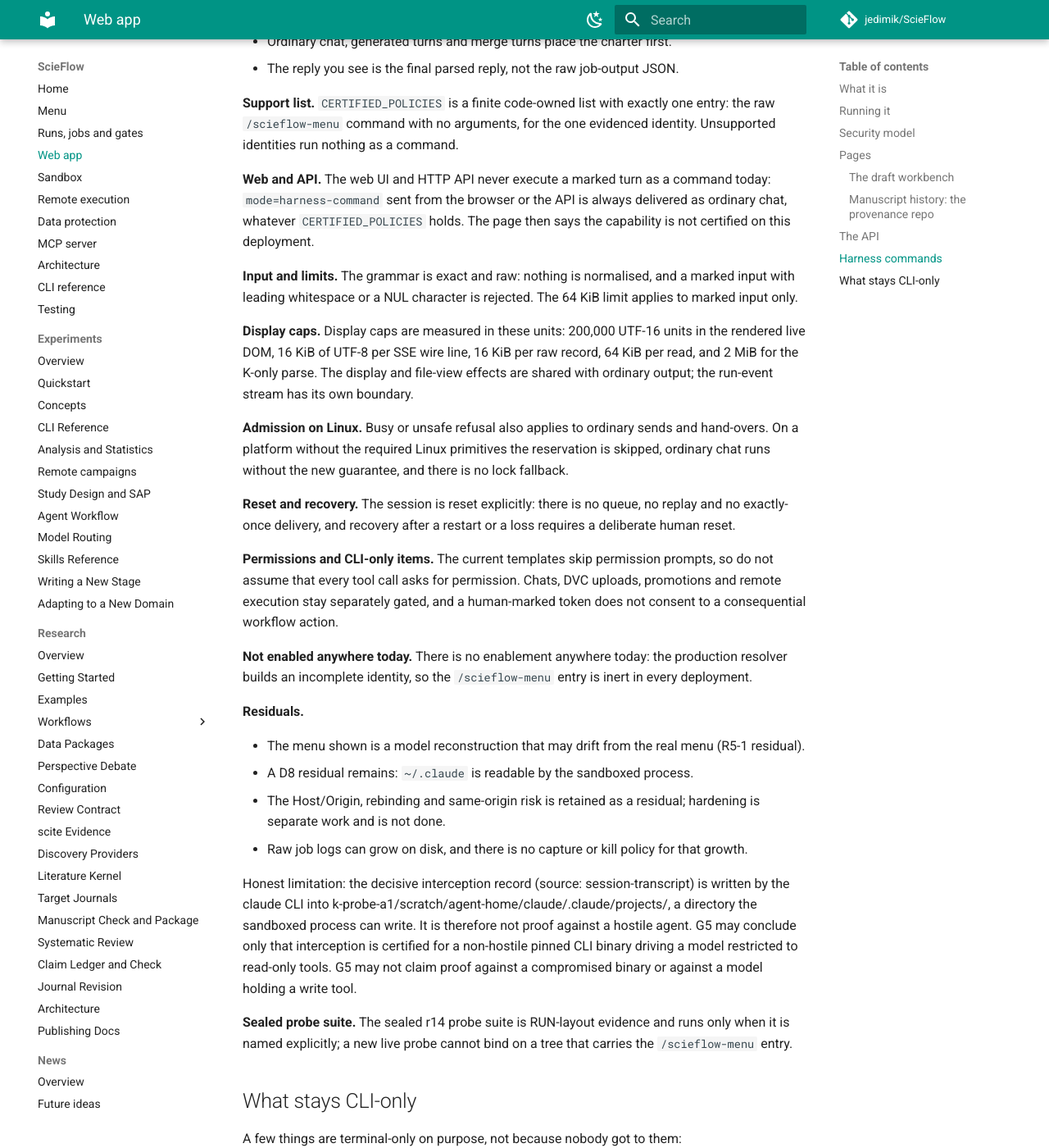
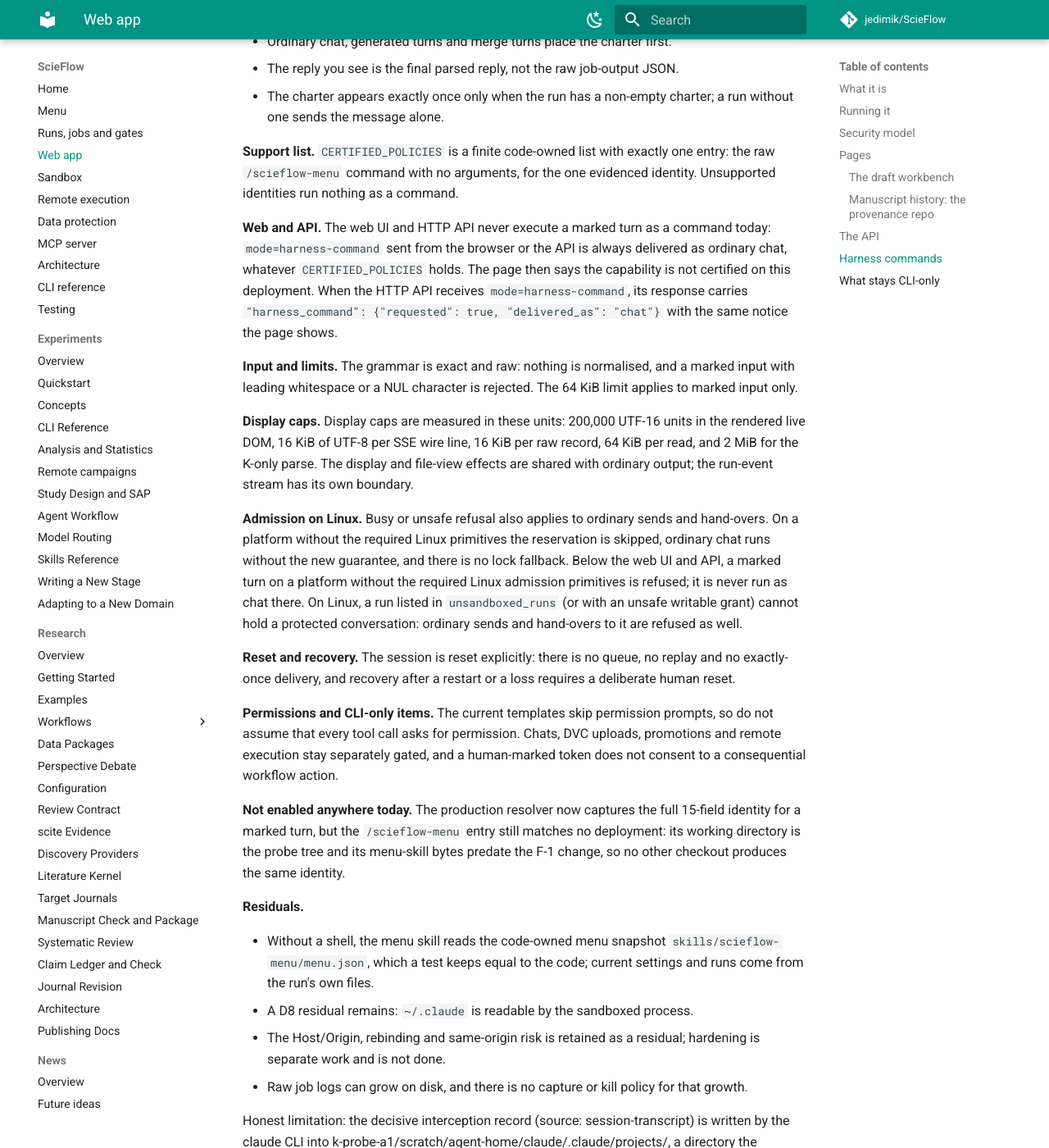
Before and after one commit to jedimik/ScieFlow, an MkDocs documentation site: the page built from docs/web.md, in a window 1280 px wide and 1400 px high, scrolled down 12932 px. Shown: the whole window at 82% size. Built offline with MkDocs 1.6.1 and Material for MkDocs 9.7.7, drawn with Linux system fonts in a browser that asks for light colours; comment, search, counter and statistics services are not loaded.

Commit message:
docs: F-2 sentences S1, S2, S3 (sandbox), S4-S8 (F-2 t5)
Writes S1 and S2 at the D-9 and R5-1 places of docs/web.md (E1 literals),
S4-S7 in the web harness section, S3 in docs/sandbox.md, and S8 in
docs/menu.md. docs/agents.md S3 is NOT in this commit: the write was
blocked by the protected agent-instruction guard (see the t5 block).

```diff
--- a/docs/web.md
+++ b/docs/web.md
@@ -499,26 +499,27 @@ The send form has a second mode, `harness-command`, that marks a chat message as
 - Ordinary chat and a marked turn differ in ordering. Only a marked harness-command turn places the command before the charter; the charter is placed last and appears exactly once in the composed prompt.
 - Ordinary chat, generated turns and merge turns place the charter first.
 - The reply you see is the final parsed reply, not the raw job-output JSON.
+- The charter appears exactly once only when the run has a non-empty charter; a run without one sends the message alone.
 
 **Support list.** `CERTIFIED_POLICIES` is a finite code-owned list with exactly one entry: the raw `/scieflow-menu` command with no arguments, for the one evidenced identity. Unsupported identities run nothing as a command.
 
-**Web and API.** The web UI and HTTP API never execute a marked turn as a command today: `mode=harness-command` sent from the browser or the API is always delivered as ordinary chat, whatever `CERTIFIED_POLICIES` holds. The page then says the capability is not certified on this deployment.
+**Web and API.** The web UI and HTTP API never execute a marked turn as a command today: `mode=harness-command` sent from the browser or the API is always delivered as ordinary chat, whatever `CERTIFIED_POLICIES` holds. The page then says the capability is not certified on this deployment. When the HTTP API receives `mode=harness-command`, its response carries `"harness_command": {"requested": true, "delivered_as": "chat"}` with the same notice the page shows.
 
 **Input and limits.** The grammar is exact and raw: nothing is normalised, and a marked input with leading whitespace or a NUL character is rejected. The 64 KiB limit applies to marked input only.
 
 **Display caps.** Display caps are measured in these units: 200,000 UTF-16 units in the rendered live DOM, 16 KiB of UTF-8 per SSE wire line, 16 KiB per raw record, 64 KiB per read, and 2 MiB for the K-only parse. The display and file-view effects are shared with ordinary output; the run-event stream has its own boundary.
 
-**Admission on Linux.** Busy or unsafe refusal also applies to ordinary sends and hand-overs. On a platform without the required Linux primitives the reservation is skipped, ordinary chat runs without the new guarantee, and there is no lock fallback.
+**Admission on Linux.** Busy or unsafe refusal also applies to ordinary sends and hand-overs. On a platform without the required Linux primitives the reservation is skipped, ordinary chat runs without the new guarantee, and there is no lock fallback. Below the web UI and API, a marked turn on a platform without the required Linux admission primitives is refused; it is never run as chat there. On Linux, a run listed in `unsandboxed_runs` (or with an unsafe writable grant) cannot hold a protected conversation: ordinary sends and hand-overs to it are refused as well.
 
 **Reset and recovery.** The session is reset explicitly: there is no queue, no replay and no exactly-once delivery, and recovery after a restart or a loss requires a deliberate human reset.
 
 **Permissions and CLI-only items.** The current templates skip permission prompts, so do not assume that every tool call asks for permission. Chats, DVC uploads, promotions and remote execution stay separately gated, and a human-marked token does not consent to a consequential workflow action.
 
-**Not enabled anywhere today.** There is no enablement anywhere today: the production resolver builds an incomplete identity, so the `/scieflow-menu` entry is inert in every deployment.
+**Not enabled anywhere today.** The production resolver now captures the full 15-field identity for a marked turn, but the `/scieflow-menu` entry still matches no deployment: its working directory is the probe tree and its menu-skill bytes predate the F-1 change, so no other checkout produces the same identity.
 
 **Residuals.**
 
-- The menu shown is a model reconstruction that may drift from the real menu (R5-1 residual).
+- Without a shell, the menu skill reads the code-owned menu snapshot `skills/scieflow-menu/menu.json`, which a test keeps equal to the code; current settings and runs come from the run's own files.
 - A D8 residual remains: `~/.claude` is readable by the sandboxed process.
 - The Host/Origin, rebinding and same-origin risk is retained as a residual; hardening is separate work and is not done.
 - Raw job logs can grow on disk, and there is no capture or kill policy for that growth.
```
Also changed, not shown: docs/menu.md (+2 -0 lines), docs/sandbox.md (+1 -0 lines).
